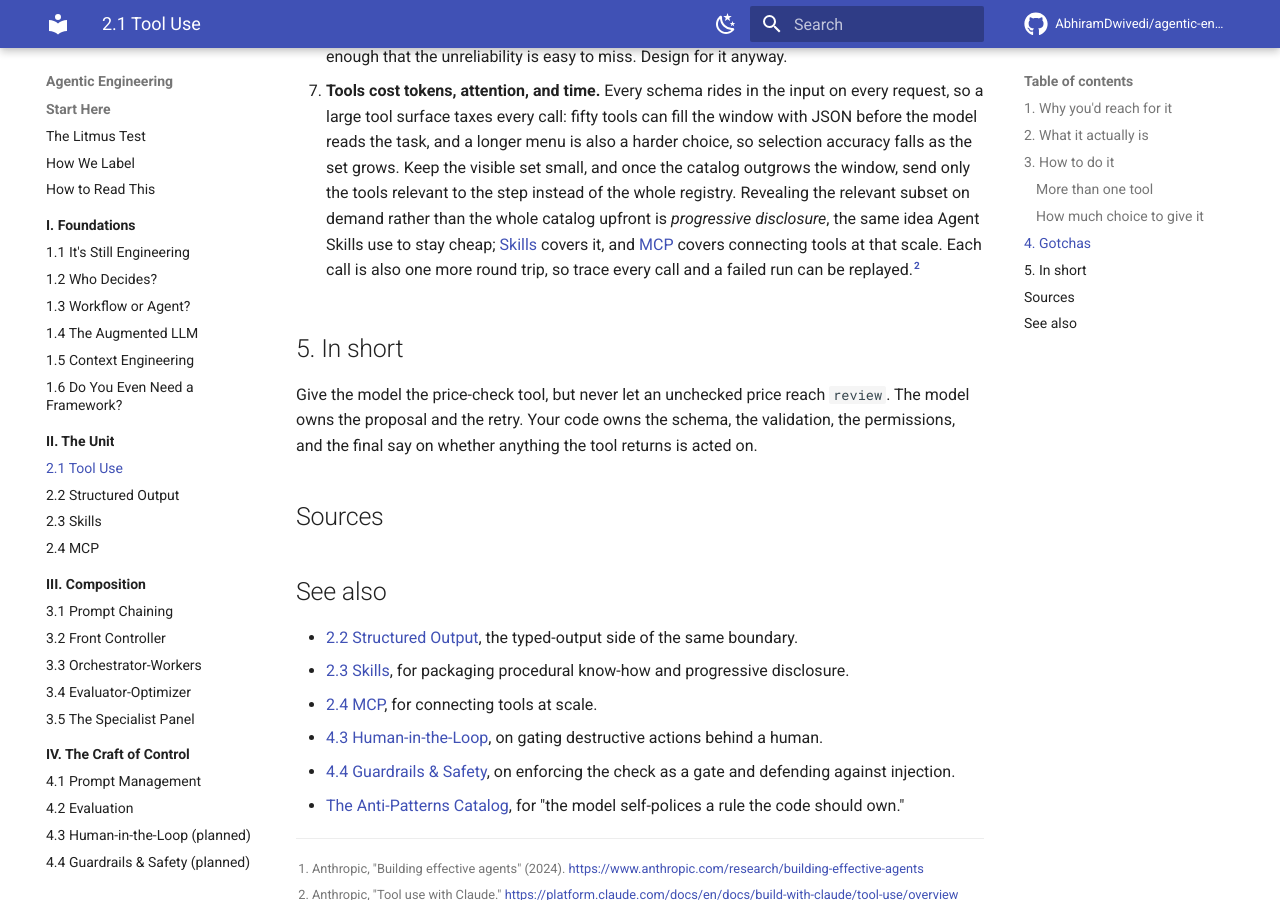
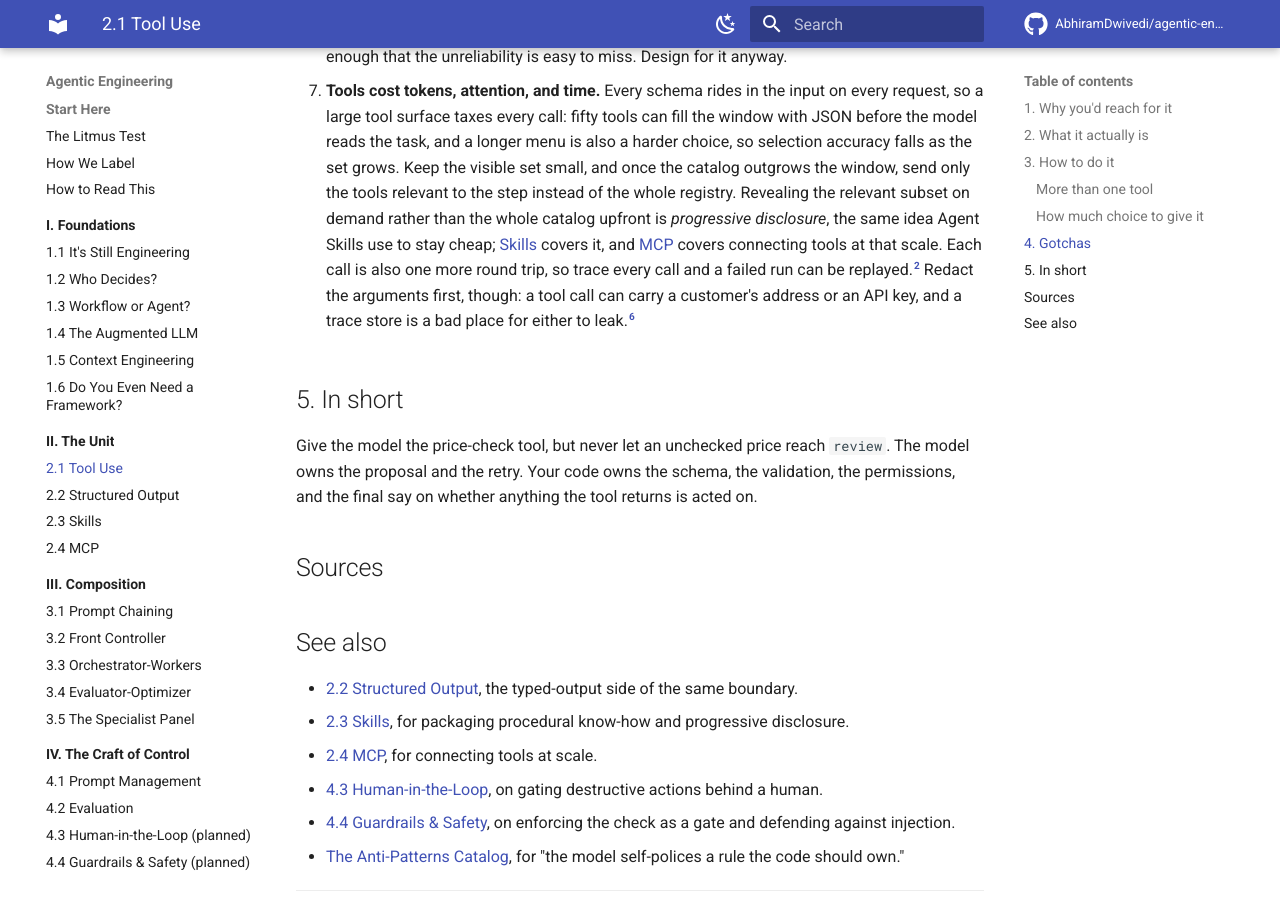
Before and after one commit to AbhiramDwivedi/agentic-engineering, an MkDocs documentation site: the page built from docs/the-unit/tool-use.md, in a window 1280 px wide and 900 px high, scrolled down 5120 px. Built offline with MkDocs 1.6.1 and Material for MkDocs 9.7.7, drawn with Linux system fonts in a browser that asks for light colours; comment, search, counter and statistics services are not loaded.

Commit message:
tool-use: redact tool-call arguments before tracing them
One-sentence hygiene note in the cost/observability gotcha: a tool call can
carry a customer's address or an API key, so redact arguments before they
reach the trace store (OWASP sensitive-information disclosure).

Co-Authored-By: Claude Opus 4.8 <noreply@anthropic.com>

```diff
--- a/docs/the-unit/tool-use.md
+++ b/docs/the-unit/tool-use.md
@@ -330,7 +330,7 @@ An agent with tools can do real damage, so most of the work is in the failure mo
 
 6. **Know how often this works.** On realistic multi-step tasks, even frontier models finish fewer than half, and they hold up worse than that across repeated runs.[^7] That is the case for gating every consequential action and keeping each agent's scope narrow. These models are fluent enough that the unreliability is easy to miss. Design for it anyway.
 
-7. **Tools cost tokens, attention, and time.** Every schema rides in the input on every request, so a large tool surface taxes every call: fifty tools can fill the window with JSON before the model reads the task, and a longer menu is also a harder choice, so selection accuracy falls as the set grows. Keep the visible set small, and once the catalog outgrows the window, send only the tools relevant to the step instead of the whole registry. Revealing the relevant subset on demand rather than the whole catalog upfront is *progressive disclosure*, the same idea Agent Skills use to stay cheap; [Skills](skills.md) covers it, and [MCP](mcp.md) covers connecting tools at that scale. Each call is also one more round trip, so trace every call and a failed run can be replayed.[^2]
+7. **Tools cost tokens, attention, and time.** Every schema rides in the input on every request, so a large tool surface taxes every call: fifty tools can fill the window with JSON before the model reads the task, and a longer menu is also a harder choice, so selection accuracy falls as the set grows. Keep the visible set small, and once the catalog outgrows the window, send only the tools relevant to the step instead of the whole registry. Revealing the relevant subset on demand rather than the whole catalog upfront is *progressive disclosure*, the same idea Agent Skills use to stay cheap; [Skills](skills.md) covers it, and [MCP](mcp.md) covers connecting tools at that scale. Each call is also one more round trip, so trace every call and a failed run can be replayed.[^2] Redact the arguments first, though: a tool call can carry a customer's address or an API key, and a trace store is a bad place for either to leak.[^6]
 
 ## 5. In short
 
```
